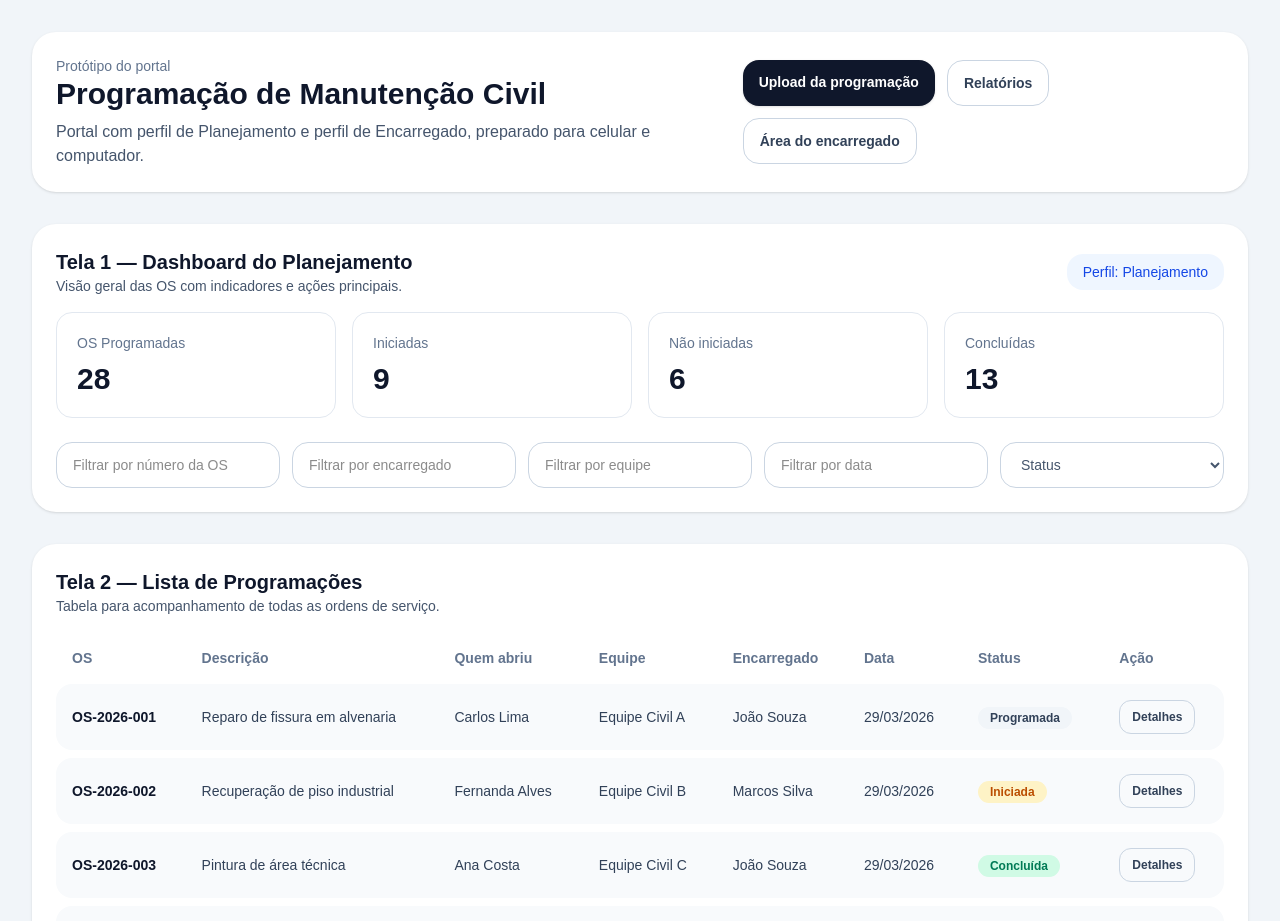
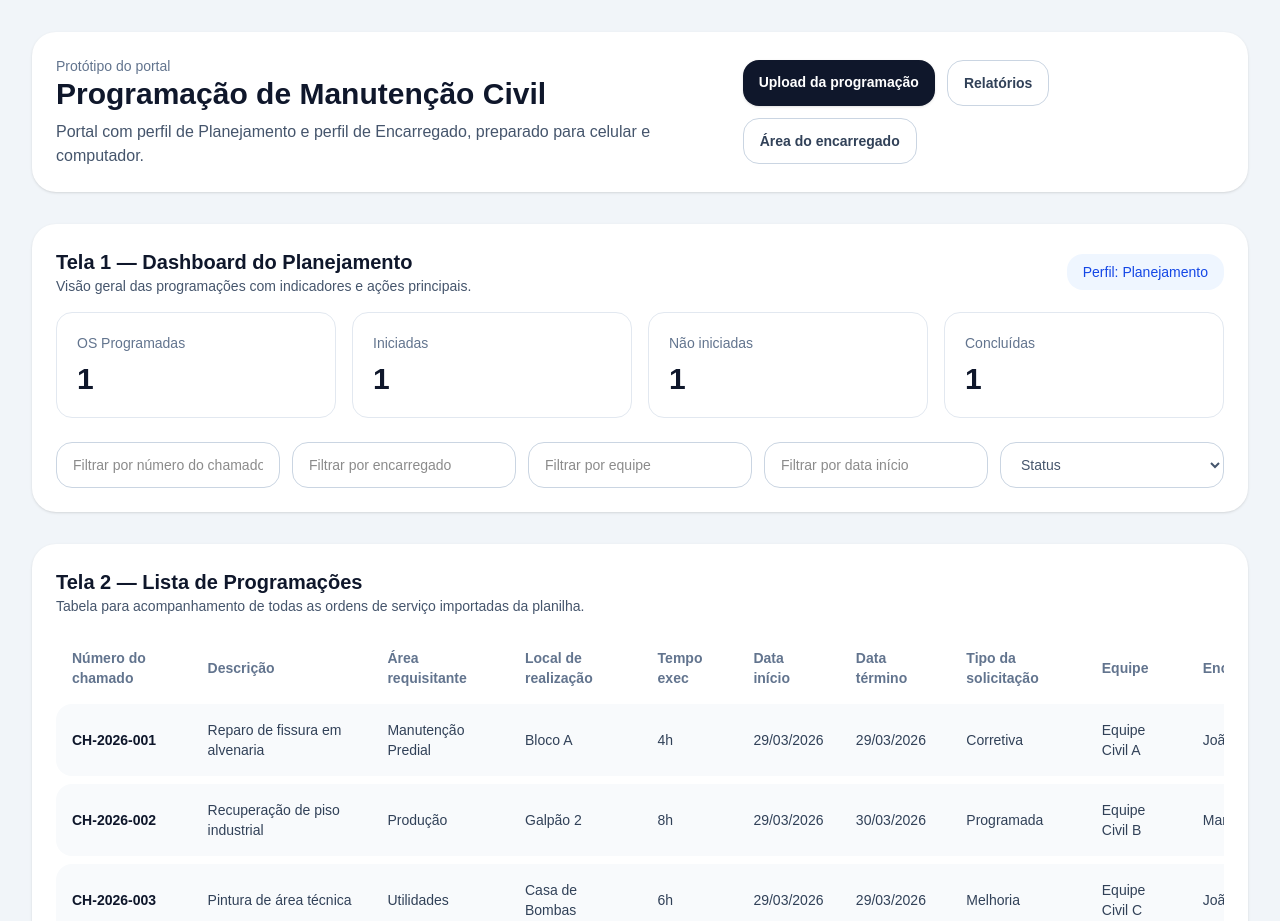
Before and after one commit to brunonunespgm-crypto/portal-manutencao, a Next.js app: page / in a window 1280 px wide. Shown: the top 921 px of the page. Built offline with nearby package versions, Linux system fonts and the light colour scheme.

Commit message:
ligando tela 2 ao upload

```diff
--- a/app/page.tsx
+++ b/app/page.tsx
@@ -1,63 +1,106 @@
+'use client';
+
 import Link from 'next/link';
+import { useEffect, useMemo, useState } from 'react';
 
 type Status = 'Programada' | 'Iniciada' | 'Não iniciada' | 'Concluída';
 
 type Programacao = {
-  os: string;
+  numeroChamado: string;
   descricao: string;
-  abriu: string;
+  areaRequisitante: string;
+  localRealizacao: string;
+  tempoExec: string;
+  dataInicio: string;
+  dataTermino: string;
+  tipoSolicitacao: string;
   equipe: string;
   encarregado: string;
-  data: string;
+  solicitante: string;
   status: Status;
 };
 
 export default function HomePage() {
-  const cards = [
-    { label: 'OS Programadas', value: 28 },
-    { label: 'Iniciadas', value: 9 },
-    { label: 'Não iniciadas', value: 6 },
-    { label: 'Concluídas', value: 13 },
-  ];
-
-  const programacoes: Programacao[] = [
+  const dadosExemplo: Programacao[] = [
     {
-      os: 'OS-2026-001',
+      numeroChamado: 'CH-2026-001',
       descricao: 'Reparo de fissura em alvenaria',
-      abriu: 'Carlos Lima',
+      areaRequisitante: 'Manutenção Predial',
+      localRealizacao: 'Bloco A',
+      tempoExec: '4h',
+      dataInicio: '29/03/2026',
+      dataTermino: '29/03/2026',
+      tipoSolicitacao: 'Corretiva',
       equipe: 'Equipe Civil A',
       encarregado: 'João Souza',
-      data: '29/03/2026',
+      solicitante: 'Carlos Lima',
       status: 'Programada',
     },
     {
-      os: 'OS-2026-002',
+      numeroChamado: 'CH-2026-002',
       descricao: 'Recuperação de piso industrial',
-      abriu: 'Fernanda Alves',
+      areaRequisitante: 'Produção',
+      localRealizacao: 'Galpão 2',
+      tempoExec: '8h',
+      dataInicio: '29/03/2026',
+      dataTermino: '30/03/2026',
+      tipoSolicitacao: 'Programada',
       equipe: 'Equipe Civil B',
       encarregado: 'Marcos Silva',
-      data: '29/03/2026',
+      solicitante: 'Fernanda Alves',
       status: 'Iniciada',
     },
     {
-      os: 'OS-2026-003',
+      numeroChamado: 'CH-2026-003',
       descricao: 'Pintura de área técnica',
-      abriu: 'Ana Costa',
+      areaRequisitante: 'Utilidades',
+      localRealizacao: 'Casa de Bombas',
+      tempoExec: '6h',
+      dataInicio: '29/03/2026',
+      dataTermino: '29/03/2026',
+      tipoSolicitacao: 'Melhoria',
       equipe: 'Equipe Civil C',
       encarregado: 'João Souza',
-      data: '29/03/2026',
+      solicitante: 'Ana Costa',
       status: 'Concluída',
     },
     {
-      os: 'OS-2026-004',
+      numeroChamado: 'CH-2026-004',
       descricao: 'Recomposição de calçada',
-      abriu: 'Rafael Nunes',
+      areaRequisitante: 'Infraestrutura',
+      localRealizacao: 'Portaria 1',
+      tempoExec: '5h',
+      dataInicio: '29/03/2026',
+      dataTermino: '29/03/2026',
+      tipoSolicitacao: 'Programada',
       equipe: 'Equipe Civil A',
       encarregado: 'João Souza',
-      data: '29/03/2026',
+      solicitante: 'Rafael Nunes',
       status: 'Não iniciada',
     },
   ];
+
+  const [programacoes, setProgramacoes] = useState<Programacao[]>(dadosExemplo);
+  const [filtroNumero, setFiltroNumero] = useState('');
+  const [filtroEncarregado, setFiltroEncarregado] = useState('');
+  const [filtroEquipe, setFiltroEquipe] = useState('');
+  const [filtroData, setFiltroData] = useState('');
+  const [filtroStatus, setFiltroStatus] = useState('');
+
+  useEffect(() => {
+    const dadosSalvos = localStorage.getItem('programacoesImportadas');
+
+    if (dadosSalvos) {
+      try {
+        const dadosConvertidos = JSON.parse(dadosSalvos) as Programacao[];
+        if (Array.isArray(dadosConvertidos) && dadosConvertidos.length > 0) {
+          setProgramacoes(dadosConvertidos);
+        }
+      } catch {
+        console.error('Erro ao ler programações importadas.');
+      }
+    }
+  }, []);
 
   const statusStyle: Record<Status, string> = {
     Programada: 'bg-slate-100 text-slate-700',
@@ -73,6 +116,51 @@ export default function HomePage() {
       </span>
     );
   }
+
+  const programacoesFiltradas = useMemo(() => {
+    return programacoes.filter((item) => {
+      const atendeNumero =
+        filtroNumero === '' ||
+        item.numeroChamado.toLowerCase().includes(filtroNumero.toLowerCase());
+
+      const atendeEncarregado =
+        filtroEncarregado === '' ||
+        item.encarregado.toLowerCase().includes(filtroEncarregado.toLowerCase());
+
+      const atendeEquipe =
+        filtroEquipe === '' ||
+        item.equipe.toLowerCase().includes(filtroEquipe.toLowerCase());
+
+      const atendeData =
+        filtroData === '' ||
+        item.dataInicio.toLowerCase().includes(filtroData.toLowerCase());
+
+      const atendeStatus =
+        filtroStatus === '' || item.status === filtroStatus;
+
+      return (
+        atendeNumero &&
+        atendeEncarregado &&
+        atendeEquipe &&
+        atendeData &&
+        atendeStatus
+      );
+    });
+  }, [programacoes, filtroNumero, filtroEncarregado, filtroEquipe, filtroData, filtroStatus]);
+
+  const cards = useMemo(() => {
+    const totalProgramadas = programacoes.filter((item) => item.status === 'Programada').length;
+    const totalIniciadas = programacoes.filter((item) => item.status === 'Iniciada').length;
+    const totalNaoIniciadas = programacoes.filter((item) => item.status === 'Não iniciada').length;
+    const totalConcluidas = programacoes.filter((item) => item.status === 'Concluída').length;
+
+    return [
+      { label: 'OS Programadas', value: totalProgramadas },
+      { label: 'Iniciadas', value: totalIniciadas },
+      { label: 'Não iniciadas', value: totalNaoIniciadas },
+      { label: 'Concluídas', value: totalConcluidas },
+    ];
+  }, [programacoes]);
 
   return (
     <div className="min-h-screen bg-slate-100 p-4 md:p-8">
@@ -121,7 +209,7 @@ export default function HomePage() {
                 Tela 1 — Dashboard do Planejamento
               </h2>
               <p className="text-sm text-slate-600">
-                Visão geral das OS com indicadores e ações principais.
+                Visão geral das programações com indicadores e ações principais.
               </p>
             </div>
             <div className="rounded-2xl bg-blue-50 px-4 py-2 text-sm font-medium text-blue-700">
@@ -140,27 +228,39 @@ export default function HomePage() {
 
           <div className="mt-6 grid gap-3 md:grid-cols-5">
             <input
+              value={filtroNumero}
+              onChange={(e) => setFiltroNumero(e.target.value)}
               className="rounded-2xl border border-slate-300 px-4 py-3 text-sm outline-none"
-              placeholder="Filtrar por número da OS"
+              placeholder="Filtrar por número do chamado"
             />
             <input
+              value={filtroEncarregado}
+              onChange={(e) => setFiltroEncarregado(e.target.value)}
               className="rounded-2xl border border-slate-300 px-4 py-3 text-sm outline-none"
               placeholder="Filtrar por encarregado"
             />
             <input
+              value={filtroEquipe}
+              onChange={(e) => setFiltroEquipe(e.target.value)}
               className="rounded-2xl border border-slate-300 px-4 py-3 text-sm outline-none"
               placeholder="Filtrar por equipe"
             />
             <input
+              value={filtroData}
+              onChange={(e) => setFiltroData(e.target.value)}
               className="rounded-2xl border border-slate-300 px-4 py-3 text-sm outline-none"
-              placeholder="Filtrar por data"
+              placeholder="Filtrar por data início"
             />
-            <select className="rounded-2xl border border-slate-300 px-4 py-3 text-sm text-slate-600 outline-none">
-              <option>Status</option>
-              <option>Programada</option>
-              <option>Iniciada</option>
-              <option>Não iniciada</option>
-              <option>Concluída</option>
+            <select
+              value={filtroStatus}
+              onChange={(e) => setFiltroStatus(e.target.value)}
+              className="rounded-2xl border border-slate-300 px-4 py-3 text-sm text-slate-600 outline-none"
+            >
+              <option value="">Status</option>
+              <option value="Programada">Programada</option>
+              <option value="Iniciada">Iniciada</option>
+              <option value="Não iniciada">Não iniciada</option>
+              <option value="Concluída">Concluída</option>
             </select>
           </div>
         </section>
@@ -172,36 +272,47 @@ export default function HomePage() {
                 Tela 2 — Lista de Programações
               </h2>
               <p className="text-sm text-slate-600">
-                Tabela para acompanhamento de todas as ordens de serviço.
+                Tabela para acompanhamento de todas as ordens de serviço importadas da planilha.
               </p>
             </div>
           </div>
 
-          <div className="hidden overflow-x-auto lg:block">
-            <table className="min-w-full border-separate border-spacing-y-2">
+          <div className="overflow-x-auto">
+            <table className="min-w-[1600px] border-separate border-spacing-y-2">
               <thead>
                 <tr className="text-left text-sm text-slate-500">
-                  <th className="px-4 py-2">OS</th>
+                  <th className="px-4 py-2">Número do chamado</th>
                   <th className="px-4 py-2">Descrição</th>
-                  <th className="px-4 py-2">Quem abriu</th>
+                  <th className="px-4 py-2">Área requisitante</th>
+                  <th className="px-4 py-2">Local de realização</th>
+                  <th className="px-4 py-2">Tempo exec</th>
+                  <th className="px-4 py-2">Data início</th>
+                  <th className="px-4 py-2">Data término</th>
+                  <th className="px-4 py-2">Tipo da solicitação</th>
                   <th className="px-4 py-2">Equipe</th>
                   <th className="px-4 py-2">Encarregado</th>
-                  <th className="px-4 py-2">Data</th>
+                  <th className="px-4 py-2">Solicitante</th>
                   <th className="px-4 py-2">Status</th>
                   <th className="px-4 py-2">Ação</th>
                 </tr>
               </thead>
+
               <tbody>
-                {programacoes.map((item) => (
-                  <tr key={item.os} className="rounded-2xl bg-slate-50 text-sm text-slate-700">
+                {programacoesFiltradas.map((item) => (
+                  <tr key={item.numeroChamado} className="rounded-2xl bg-slate-50 text-sm text-slate-700">
                     <td className="rounded-l-2xl px-4 py-4 font-semibold text-slate-900">
-                      {item.os}
+                      {item.numeroChamado}
                     </td>
                     <td className="px-4 py-4">{item.descricao}</td>
-                    <td className="px-4 py-4">{item.abriu}</td>
+                    <td className="px-4 py-4">{item.areaRequisitante}</td>
+                    <td className="px-4 py-4">{item.localRealizacao}</td>
+                    <td className="px-4 py-4">{item.tempoExec}</td>
+                    <td className="px-4 py-4">{item.dataInicio}</td>
+                    <td className="px-4 py-4">{item.dataTermino}</td>
+                    <td className="px-4 py-4">{item.tipoSolicitacao}</td>
                     <td className="px-4 py-4">{item.equipe}</td>
                     <td className="px-4 py-4">{item.encarregado}</td>
-                    <td className="px-4 py-4">{item.data}</td>
+                    <td className="px-4 py-4">{item.solicitante}</td>
                     <td className="px-4 py-4">
                       <StatusBadge status={item.status} />
                     </td>
@@ -216,37 +327,8 @@ export default function HomePage() {
             </table>
           </div>
 
-          <div className="grid gap-4 lg:hidden">
-            {programacoes.map((item) => (
-              <div key={item.os} className="rounded-2xl border border-slate-200 p-4">
-                <div className="flex items-start justify-between gap-3">
-                  <div>
-                    <p className="text-sm font-bold text-slate-900">{item.os}</p>
-                    <p className="mt-1 text-sm text-slate-600">{item.descricao}</p>
-                  </div>
-                  <StatusBadge status={item.status} />
-                </div>
-
-                <div className="mt-4 grid grid-cols-2 gap-3 text-sm text-slate-600">
-                  <div>
-                    <p className="text-xs text-slate-400">Quem abriu</p>
-                    <p>{item.abriu}</p>
-                  </div>
-                  <div>
-                    <p className="text-xs text-slate-400">Equipe</p>
-                    <p>{item.equipe}</p>
-                  </div>
-                  <div>
-                    <p className="text-xs text-slate-400">Encarregado</p>
-                    <p>{item.encarregado}</p>
-                  </div>
-                  <div>
-                    <p className="text-xs text-slate-400">Data</p>
-                    <p>{item.data}</p>
-                  </div>
-                </div>
-              </div>
-            ))}
+          <div className="mt-4 rounded-2xl bg-slate-50 p-4 text-sm text-slate-600">
+            Role horizontalmente para visualizar todas as colunas da programação.
           </div>
         </section>
       </div>
--- a/app/upload/page.tsx
+++ b/app/upload/page.tsx
@@ -1,36 +1,97 @@
 'use client';
 
+import Link from 'next/link';
 import { useState } from 'react';
-import Link from 'next/link';
 import * as XLSX from 'xlsx';
 
-type LinhaImportada = Record<string, string | number | boolean | null>;
+type Status = 'Programada' | 'Iniciada' | 'Não iniciada' | 'Concluída';
+
+type ProgramacaoImportada = {
+  numeroChamado: string;
+  descricao: string;
+  areaRequisitante: string;
+  localRealizacao: string;
+  tempoExec: string;
+  dataInicio: string;
+  dataTermino: string;
+  tipoSolicitacao: string;
+  equipe: string;
+  encarregado: string;
+  solicitante: string;
+  status: Status;
+};
+
+type LinhaPlanilha = Record<string, string | number | boolean | null | undefined>;
 
 export default function UploadPage() {
-  const [dados, setDados] = useState<LinhaImportada[]>([]);
   const [nomeArquivo, setNomeArquivo] = useState('');
+  const [dadosImportados, setDadosImportados] = useState<ProgramacaoImportada[]>([]);
+  const [erro, setErro] = useState('');
+
+  function valorTexto(valor: unknown) {
+    if (valor === null || valor === undefined) return '';
+    return String(valor).trim();
+  }
+
+  function normalizarLinha(linha: LinhaPlanilha): ProgramacaoImportada {
+    return {
+      numeroChamado: valorTexto(linha['NÚMERO DO CHAMADO'] ?? linha['NUMERO DO CHAMADO']),
+      descricao: valorTexto(linha['DESCRIÇÃO'] ?? linha['DESCRICAO']),
+      areaRequisitante: valorTexto(linha['ÁREA REQUISITANTE'] ?? linha['AREA REQUISITANTE']),
+      localRealizacao: valorTexto(linha['LOCAL DE REALIZAÇÃO'] ?? linha['LOCAL DE REALIZACAO']),
+      tempoExec: valorTexto(linha['TEMPO EXEC']),
+      dataInicio: valorTexto(linha['DATA INICIO'] ?? linha['DATA INÍCIO']),
+      dataTermino: valorTexto(linha['DATA TÉRMINO'] ?? linha['DATA TERMINO']),
+      tipoSolicitacao: valorTexto(linha['TIPO DA SOLICITAÇÃO'] ?? linha['TIPO DA SOLICITACAO']),
+      equipe: valorTexto(linha['EQUIPE']),
+      encarregado: valorTexto(linha['ENCARREGADO']),
+      solicitante: valorTexto(linha['SOLICITANTE']),
+      status: 'Programada',
+    };
+  }
 
   function handleFile(e: React.ChangeEvent<HTMLInputElement>) {
     const file = e.target.files?.[0];
     if (!file) return;
 
+    setErro('');
     setNomeArquivo(file.name);
 
     const reader = new FileReader();
 
     reader.onload = (evento) => {
+      try {
         const conteudo = evento.target?.result;
-      if (!conteudo) return;
+        if (!conteudo) {
+          setErro('Não foi possível ler o arquivo.');
+          return;
+        }
 
         const workbook = XLSX.read(conteudo, { type: 'binary' });
         const primeiraAba = workbook.SheetNames[0];
         const sheet = workbook.Sheets[primeiraAba];
 
-      const jsonData = XLSX.utils.sheet_to_json<LinhaImportada>(sheet, {
+        const linhas = XLSX.utils.sheet_to_json<LinhaPlanilha>(sheet, {
           defval: '',
         });
 
-      setDados(jsonData);
+        if (!linhas.length) {
+          setErro('A planilha está vazia.');
+          setDadosImportados([]);
+          return;
+        }
+
+        const dadosTratados = linhas.map(normalizarLinha);
+
+        setDadosImportados(dadosTratados);
+
+        if (typeof window !== 'undefined') {
+          localStorage.setItem('programacoesImportadas', JSON.stringify(dadosTratados));
+        }
+      } catch {
+        setErro('Erro ao processar a planilha. Verifique o formato do arquivo e os nomes das colunas.');
+        setDadosImportados([]);
+      }
     };
 
     reader.readAsBinaryString(file);
@@ -38,7 +99,7 @@ export default function UploadPage() {
 
   return (
     <main className="min-h-screen bg-slate-100 p-4 md:p-8">
-      <div className="mx-auto max-w-6xl space-y-6">
+      <div className="mx-auto max-w-7xl space-y-6">
         <div className="rounded-3xl bg-white p-6 shadow-sm">
           <div className="flex flex-col gap-4 md:flex-row md:items-center md:justify-between">
             <div>
@@ -47,7 +108,7 @@ export default function UploadPage() {
                 Upload da Programação
               </h1>
               <p className="mt-2 text-sm text-slate-600">
-                Selecione uma planilha Excel ou CSV para importar as ordens de serviço.
+                Faça upload da planilha. O sistema vai criar o status inicial de todas as linhas como Programada.
               </p>
             </div>
 
@@ -62,7 +123,7 @@ export default function UploadPage() {
 
         <div className="rounded-3xl bg-white p-6 shadow-sm">
           <label className="block text-sm font-semibold text-slate-700">
-            Selecionar arquivo
+            Selecionar planilha
           </label>
 
           <input
@@ -77,41 +138,80 @@ export default function UploadPage() {
               Arquivo selecionado: <strong>{nomeArquivo}</strong>
             </p>
           )}
+
+          <div className="mt-6 rounded-2xl border border-slate-200 p-4">
+            <p className="text-sm font-semibold text-slate-800">Colunas esperadas</p>
+            <p className="mt-2 text-sm text-slate-600">
+              NÚMERO DO CHAMADO, DESCRIÇÃO, ÁREA REQUISITANTE, LOCAL DE REALIZAÇÃO,
+              TEMPO EXEC, DATA INICIO, DATA TÉRMINO, TIPO DA SOLICITAÇÃO, EQUIPE,
+              ENCARREGADO e SOLICITANTE.
+            </p>
           </div>
 
-        {dados.length > 0 && (
+          {erro && (
+            <div className="mt-4 rounded-2xl bg-red-50 px-4 py-3 text-sm font-medium text-red-700">
+              {erro}
+            </div>
+          )}
+        </div>
+
+        {dadosImportados.length > 0 && (
           <div className="rounded-3xl bg-white p-6 shadow-sm">
             <div className="mb-4">
-              <h2 className="text-xl font-bold text-slate-900">Dados importados</h2>
+              <h2 className="text-xl font-bold text-slate-900">Pré-visualização da importação</h2>
               <p className="text-sm text-slate-600">
-                Total de registros carregados: {dados.length}
+                Total de registros importados: {dadosImportados.length}
               </p>
             </div>
 
             <div className="overflow-x-auto">
-              <table className="min-w-full border-separate border-spacing-y-2">
+              <table className="min-w-[1600px] border-separate border-spacing-y-2">
                 <thead>
                   <tr className="text-left text-sm text-slate-500">
-                    {Object.keys(dados[0]).map((chave) => (
-                      <th key={chave} className="px-4 py-2">
-                        {chave}
-                      </th>
-                    ))}
+                    <th className="px-4 py-2">Número do chamado</th>
+                    <th className="px-4 py-2">Descrição</th>
+                    <th className="px-4 py-2">Área requisitante</th>
+                    <th className="px-4 py-2">Local de realização</th>
+                    <th className="px-4 py-2">Tempo exec</th>
+                    <th className="px-4 py-2">Data início</th>
+                    <th className="px-4 py-2">Data término</th>
+                    <th className="px-4 py-2">Tipo da solicitação</th>
+                    <th className="px-4 py-2">Equipe</th>
+                    <th className="px-4 py-2">Encarregado</th>
+                    <th className="px-4 py-2">Solicitante</th>
+                    <th className="px-4 py-2">Status</th>
                   </tr>
                 </thead>
 
                 <tbody>
-                  {dados.map((linha, index) => (
-                    <tr key={index} className="bg-slate-50 text-sm text-slate-700">
-                      {Object.keys(dados[0]).map((chave) => (
-                        <td key={chave} className="px-4 py-3">
-                          {String(linha[chave] ?? '')}
+                  {dadosImportados.map((item, index) => (
+                    <tr key={`${item.numeroChamado}-${index}`} className="bg-slate-50 text-sm text-slate-700">
+                      <td className="rounded-l-2xl px-4 py-4 font-semibold text-slate-900">
+                        {item.numeroChamado}
                       </td>
-                      ))}
+                      <td className="px-4 py-4">{item.descricao}</td>
+                      <td className="px-4 py-4">{item.areaRequisitante}</td>
+                      <td className="px-4 py-4">{item.localRealizacao}</td>
+                      <td className="px-4 py-4">{item.tempoExec}</td>
+                      <td className="px-4 py-4">{item.dataInicio}</td>
+                      <td className="px-4 py-4">{item.dataTermino}</td>
+                      <td className="px-4 py-4">{item.tipoSolicitacao}</td>
+                      <td className="px-4 py-4">{item.equipe}</td>
+                      <td className="px-4 py-4">{item.encarregado}</td>
+                      <td className="px-4 py-4">{item.solicitante}</td>
+                      <td className="rounded-r-2xl px-4 py-4">
+                        <span className="rounded-full bg-slate-100 px-3 py-1 text-xs font-semibold text-slate-700">
+                          {item.status}
+                        </span>
+                      </td>
                     </tr>
                   ))}
                 </tbody>
               </table>
+            </div>
+
+            <div className="mt-4 rounded-2xl bg-emerald-50 px-4 py-3 text-sm font-medium text-emerald-700">
+              Importação concluída na tela. Os dados foram guardados no navegador para uso local.
             </div>
           </div>
         )}
```
Lines whose indentation alone changed are shown as unchanged.
